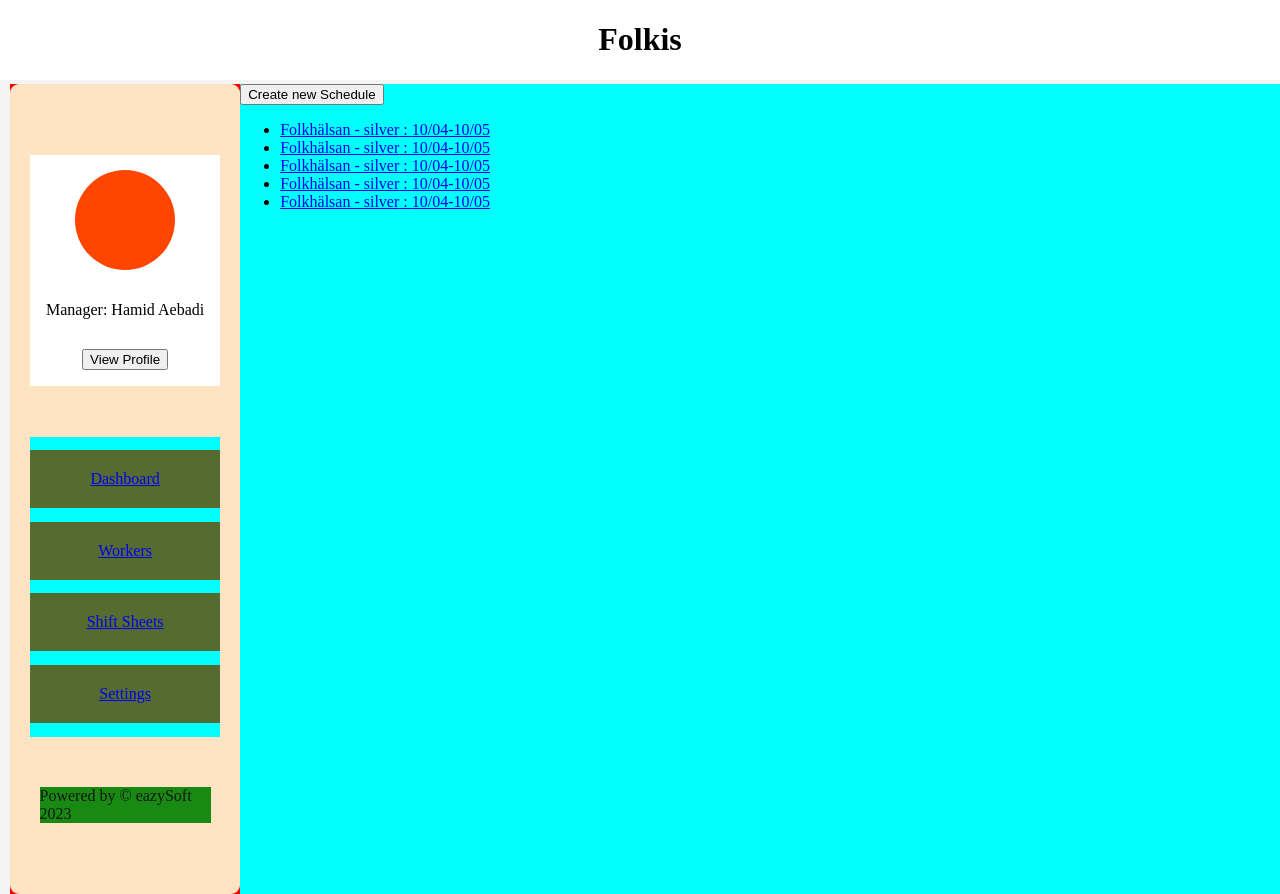
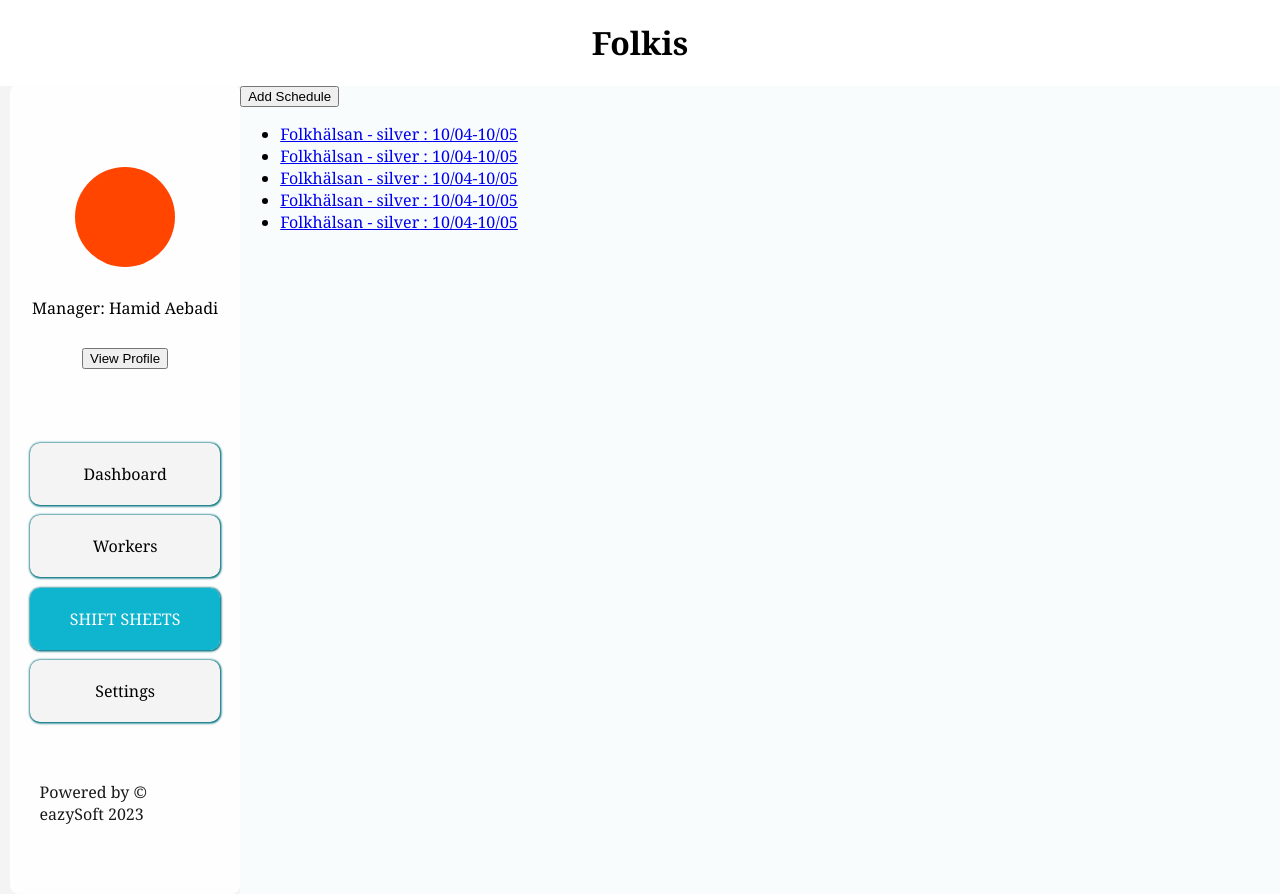
Before and after one commit to hamidaebadi/folkis, a React (Create React App) app in the folder client/: page /shift-sheets in a window 1280 px wide. Built offline with nearby package versions, Linux system fonts and the light colour scheme; the HTML template or start-up script is replaced by a standard one.

Commit message:
Add styles to shift page, update time table

```diff
--- a/client/src/components/TabBar/TabBar.tsx
+++ b/client/src/components/TabBar/TabBar.tsx
@@ -1,14 +1,9 @@
 import React from "react";
-import TabBarItem from "./TabBarItem";
 
-const TabBar = ({tabs}: {tabs: {title: string, link: string}[]}) => {
+const TabBar = ({children}: {children: React.ReactNode}) => {
     return (
         <div className="tab-bar">
-            {tabs.map(tab => <TabBarItem
-                                key={tab.link}
-                                title={tab.title}
-                                link={tab.link}/>
-                                )}
+            {children}
         </div>
     )
 }
--- /dev/null
+++ b/client/src/components/TabBar/TabBarButton.tsx
@@ -0,0 +1,11 @@
+import React from "react";
+
+const TabBarButton = ({text}:{text: string}) => {
+    return(
+        <>
+        <button className="tab-bar-btn">{text}</button>
+        </>
+    )
+}
+
+export default TabBarButton;
--- a/client/src/components/sidebar/Item.tsx
+++ b/client/src/components/sidebar/Item.tsx
@@ -1,11 +1,10 @@
 import React from "react";
-import { Link } from 'react-router-dom';
+import { NavLink } from 'react-router-dom';
 
 const Item = ({title, link}:{title: string, link: string}) => {
     return(
-        <div className="side-list-item">
-            <Link to={link}>{title}</Link>
-        </div>
+        <NavLink to={link} className={({isActive}) => isActive ? "side-link-active": "side-link"}>{title}</NavLink>
+
     )
 }
 
--- a/client/src/components/sidebar/Sidebar.tsx
+++ b/client/src/components/sidebar/Sidebar.tsx
@@ -5,7 +5,7 @@ import ProfileCard from "../ProfileCard/ProfileCard";
 
 const Sidebar = () => {
     return(
-        <div className="sidebar">
+        <div className="sidebar-wrapper">
         <ProfileCard />
         <ItemList />
         <SidebarFooter />
--- a/client/src/index.tsx
+++ b/client/src/index.tsx
@@ -12,16 +12,20 @@ import App from './App';
 import Error from './pages/Error';
 import DashboardPage from './pages/Dashboard';
 import Workers from './pages/Workers';
-import ShiftSheets from './pages/ShiftSheets/ShiftSheets';
 import Settings from './pages/Settings';
 import Profile from './pages/Profile';
-import NewSchedule from './pages/ShiftSheets/NewSchedule';
+import ShiftSheets from './pages/ShiftSheets/ShiftSheets';
+import ListView from './pages/ShiftSheets/ListView';
+import ShiftView from './pages/ShiftSheets/ShiftView';
 
 const router = createBrowserRouter(createRoutesFromElements(
   <Route path='/' element={<App />} errorElement={<Error />}>
     <Route path='dashboard' element={<DashboardPage />}/>
     <Route path='workers' element={<Workers />}/>
-    <Route path='shift-sheets' element={<ShiftSheets />} />
+    <Route path='shift-sheets' element={<ShiftSheets />}>
+      <Route path='' element={<ListView />}/>
+      <Route path='view/:id' element={<ShiftView />}/>
+    </Route>
     <Route path='settings' element={<Settings />}/>
     <Route path='my-profile' element={<Profile />}/>
   </Route>
--- a/client/src/main.css
+++ b/client/src/main.css
@@ -2,6 +2,7 @@ html, body{
     margin: 0;
     padding: 0;
     background-color: #F4F4F4;
+    font-family:Georgia, 'Times New Roman', Times, serif
 }
 .navbar {
     overflow: hidden;
@@ -16,33 +17,32 @@ html, body{
     display: flex;
     flex-direction: row;
     justify-content: space-around;
-    background-color: red;
     margin: 84px 0 0 10px;
 }
 
 .child-panel {
-    background-color: aqua;
+    background-color: rgb(249, 252, 252);
     width: 82%;
 }
 
 /* ----------- Sidebar Design---------------------------- */
-.sidebar {
+.sidebar-wrapper {
     display: flex;
     flex-direction: column;
     align-items: center;
     justify-content: space-evenly;
     height: 770px;
     width: 15%;
-    background-color: bisque;
     overflow-x: hidden;
     padding: 20px;
     border-radius: 9px;
     outline-style: none;
+    background-color:rgba(255, 255, 255, 0.945);
+
 }
 .sidebar-footer {
     width: 90%;
     opacity: 90%;
-    background-color: green;
 }
 
 .side-list {
@@ -50,17 +50,37 @@ html, body{
     flex-direction: column;
     align-items: center;
     justify-content: space-evenly;
-    background-color: aqua;
     width: 100%;
     height: 300px;
 }
-.side-list-item {
-    background-color: darkolivegreen;
+.side-link{
     width: 100%;
     text-align: center;
     padding: 20px 0 20px 0;
+    text-decoration: none;
+    color: black;
+    background-color: #F4F4F4;
+    border-radius: 10px;
+    box-shadow: 0.4px 0.5px 2px 1px rgb(0, 112, 126);
+
+}
+.side-link:hover{
+    background-color: #07b3cdf6;
+    color: rgb(255, 255, 255);
+    text-transform: uppercase;
 }
 
+.side-link-active{
+    width: 100%;
+    text-align: center;
+    padding: 20px 0 20px 0;
+    text-decoration: none;
+    border-radius: 10px;
+    box-shadow: 0.4px 0.5px 2px 1px rgb(0, 112, 126);
+    background-color: #07b3cdf6;
+    color: rgb(255, 255, 255);
+    text-transform: uppercase;
+}
 /* ----------- Sidebar Design End---------------------------- */
 /* ---------------------------------------------------------- */
 .profile-card{
@@ -69,7 +89,7 @@ html, body{
     width: 100%;
     align-items: center;
     height: 30%;
-    background-color: white;
+     /*background-color: white; */
     justify-content: space-around;
 }
 .profile-pic {
--- /dev/null
+++ b/client/src/pages/ShiftSheets/ListView.tsx
@@ -0,0 +1,34 @@
+import React from "react";
+import {Link} from 'react-router-dom';
+import TabBar from "../../components/TabBar/TabBar";
+import TabBarButton from "../../components/TabBar/TabBarButton";
+
+const ListView = () => {
+    const shiftLists = [
+        {id: 0, title: 'Folkhälsan - silver', period: "10/04-10/05"},
+        {id: 1, title: 'Folkhälsan - silver', period: "10/04-10/05"},
+        {id: 2, title: 'Folkhälsan - silver', period: "10/04-10/05"},
+        {id: 3, title: 'Folkhälsan - silver', period: "10/04-10/05"},
+        {id: 4, title: 'Folkhälsan - silver', period: "10/04-10/05"}
+        ]
+
+    return(
+        <div>
+             <TabBar>
+                <TabBarButton text="Add Schedule"/>
+            </TabBar>
+            <div>
+                <ul>
+                    {shiftLists.map(item => <li key={item.id}>
+                        <Link to={`view/${item.id}`}>
+                            {item.title} : {item.period}
+                        </Link>
+                        </li>)}
+                </ul>
+
+            </div>
+        </div>
+    )
+}
+
+export default ListView;
--- a/client/src/pages/ShiftSheets/ShiftSheets.tsx
+++ b/client/src/pages/ShiftSheets/ShiftSheets.tsx
@@ -1,28 +1,10 @@
 import React from "react";
-import {Link} from 'react-router-dom';
+import {Outlet} from 'react-router-dom';
 
 const ShiftSheets = () => {
-
-    const shiftLists = [
-        {id: 0, title: 'Folkhälsan - silver', period: "10/04-10/05"},
-        {id: 1, title: 'Folkhälsan - silver', period: "10/04-10/05"},
-        {id: 2, title: 'Folkhälsan - silver', period: "10/04-10/05"},
-        {id: 3, title: 'Folkhälsan - silver', period: "10/04-10/05"},
-        {id: 4, title: 'Folkhälsan - silver', period: "10/04-10/05"}
-        ]
     return(
         <div className="shift-page">
-            <button className="add-btn"> Create new Schedule</button>
-            <div className="shift-sheet-panel">
-                <ul>
-                    {shiftLists.map(item => <li key={item.id}>
-                        <Link to={`view/${item.id}`}>
-                            {item.title} : {item.period}
-                            </Link>
-                        </li>)}
-                </ul>
-
-            </div>
+           <Outlet />
         </div>
     )
 }
--- /dev/null
+++ b/client/src/pages/ShiftSheets/ShiftView.tsx
@@ -0,0 +1,11 @@
+import React from "react";
+
+const ShiftView = () => {
+    return(
+        <div>
+            Viewing the schedule
+        </div>
+    )
+}
+
+export default ShiftView;
```
Also changed, not shown: client/src/components/TabBar/TabBarItem.tsx (deleted, +0 -12 lines), client/src/components/TabBar/TabBarLink.tsx (added, +10 -0 lines), 1 other file (tests, documents, lock files or other folders).
